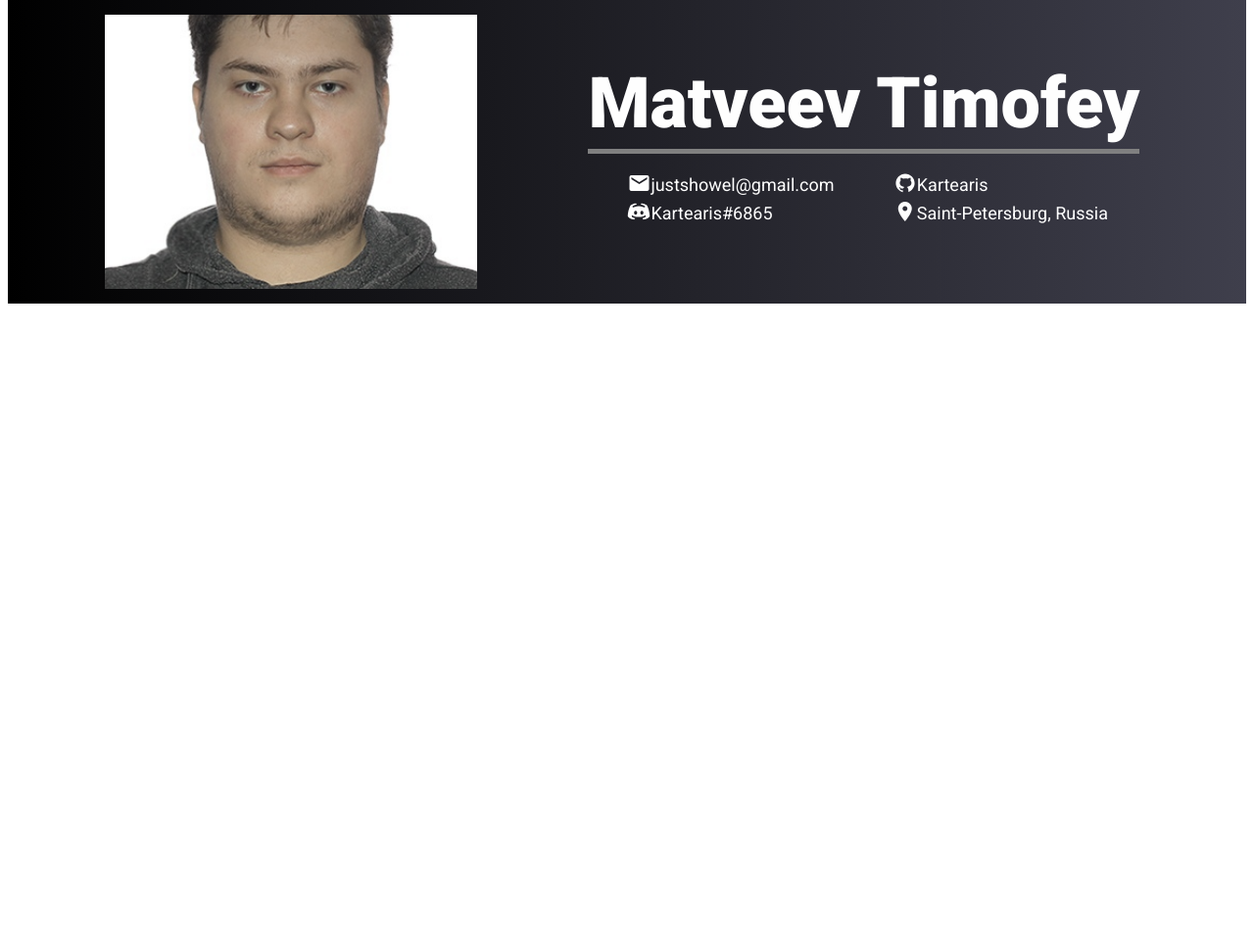
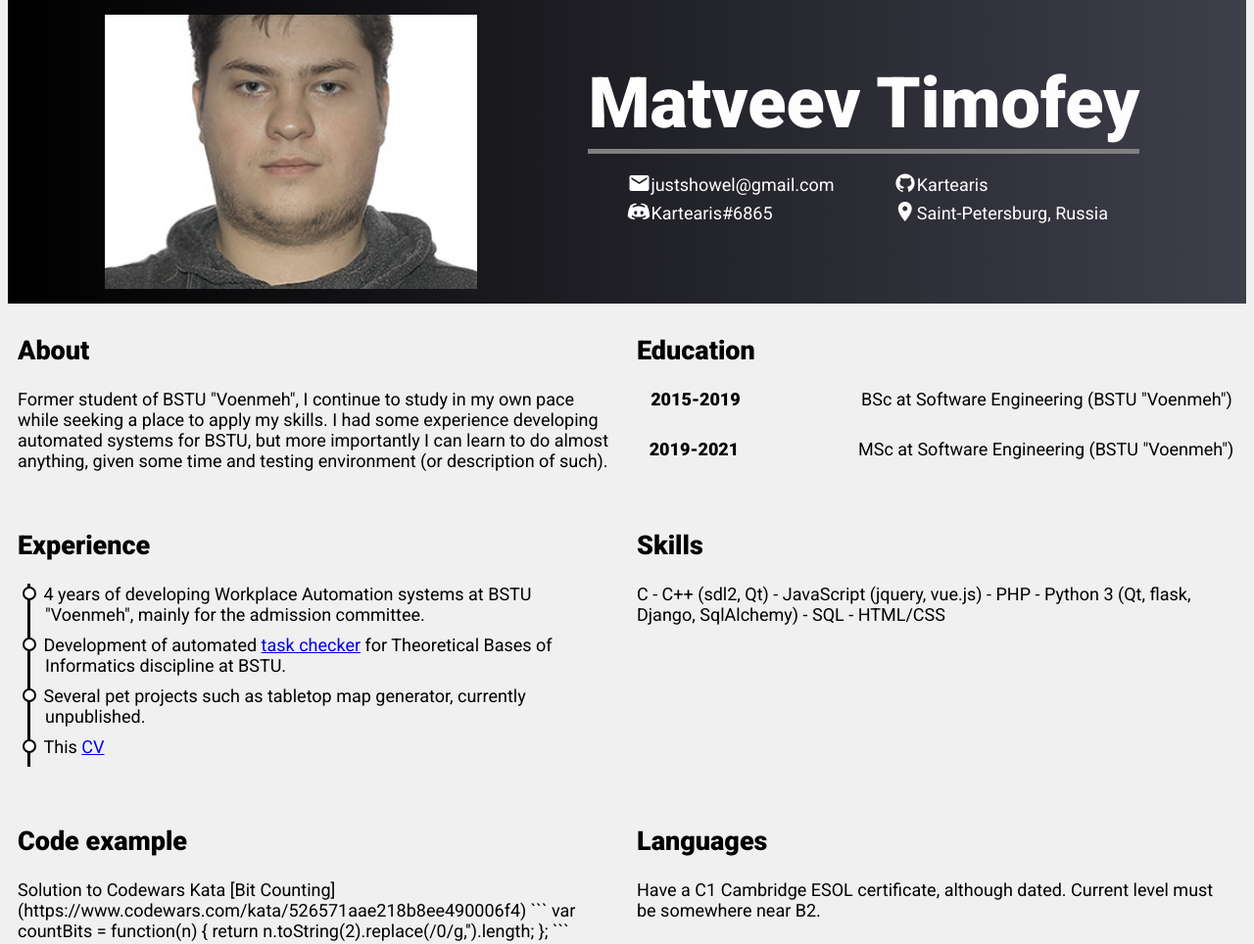
Before and after one commit to Kartearis/rsschool-cv, a plain HTML site: page index.html in a window 1280 px wide. Shown: the whole page at 98% size. Before the commit the page ends 800 px from the top, so only its background shows below. Drawn offline with Linux system fonts and the light colour scheme.

Commit message:
feat: Finish About, Education and Experience sections.

````diff
--- a/index.html
+++ b/index.html
@@ -18,10 +18,10 @@
           <img src="./assets/img/photo.jpg" alt="My photo"/>
         </div>
         <div class="data-container">
-          <div class="name-container">
+          <div id="name" class="name-container">
             <h1>Matveev Timofey</h1>
           </div>
-          <div class="contact-container">
+          <div id="contacts" class="contact-container">
             <ul>
               <li><a href="mailto:justshowel@gmail.com"><span class="material-icons md-24 align">email</span>justshowel@gmail.com</a></li>
               <li><a href="https://discordapp.com/users/186168160821575691"><span class="custom-icons discord"></span>Kartearis#6865</a></li>
@@ -33,7 +33,55 @@
       </div>
     </header>
     <main>
-      <div class="container">
+      <div class="container main-layout">
+        <section id="summary">
+          <h2>About</h2>
+          <p>
+            Former student of BSTU "Voenmeh", I continue to study in my own pace while seeking a place to
+            apply my skills. I had some experience developing automated systems for BSTU, but more importantly
+            I can learn to do almost anything, given some time and testing environment (or description of such).
+          </p>
+        </section>
+        <section id="education">
+          <h2>Education</h2>
+          <ul class="dated-list">
+            <li data-dates="2015-2019">BSc at Software Engineering (BSTU "Voenmeh")</li>
+            <li data-dates="2019-2021">MSc at Software Engineering (BSTU "Voenmeh")</li>
+          </ul>
+        </section>
+        <section id="experience">
+          <h2>Experience</h2>
+          <ul class="timeline">
+            <li>4 years of developing Workplace Automation systems at BSTU "Voenmeh", mainly for the admission committee.</li>
+            <li>Development of automated <a href="http://toi.kartearis.xyz">task checker</a> for Theoretical Bases of Informatics discipline at BSTU.</li>
+            <li>Several pet projects such as tabletop map generator, currently unpublished.</li>
+            <li>This <a href="https://kartearis.github.io/rsschool-cv/">CV</a></li>
+          </ul>
+        </section>
+        <section id="skills">
+          <h2>Skills</h2>
+          C
+          - C++ (sdl2, Qt)
+          - JavaScript (jquery, vue.js)
+          - PHP
+          - Python 3 (Qt, flask, Django, SqlAlchemy)
+          - SQL
+          - HTML/CSS
+        </section>
+        <section id="code-example">
+          <h2>Code example</h2>
+          Solution to Codewars Kata [Bit Counting](https://www.codewars.com/kata/526571aae218b8ee490006f4)
+          ```
+          var countBits = function(n) {
+          return n.toString(2).replace(/0/g,'').length;
+          };
+          ```
+        </section>
+        <section id="languages">
+          <h2>Languages</h2>
+          Have a C1 Cambridge ESOL certificate, although dated. Current level must be somewhere near B2.
+
+        </section>
       </div>
     </main>
     <footer>
--- a/style.css
+++ b/style.css
@@ -42,6 +42,7 @@ body {
   padding-bottom: 0;
   font-family: 'Roboto', sans-serif;
   font-size: 18px;
+  background-color: #F0F0F0;
 }
 
 .container {
@@ -141,3 +142,56 @@ body {
     column-gap: 20px;
   }
 }
+
+.main-layout {
+  display: flex;
+  flex-direction: row;
+  flex-wrap: wrap;
+  padding: 10px;
+  gap: 20px;
+}
+
+@media (min-width: 500px) {
+  .main-layout section {
+    width: calc(50% - 10px);
+  }
+}
+
+ul.dated-list {
+  list-style: none;
+  padding-left: 10px;
+}
+
+ul.dated-list li {
+  margin-bottom: 5%;
+  display: flex;
+  justify-content: space-evenly;
+}
+ul.dated-list li:before {
+  content: attr(data-dates);
+  flex-basis: 30%;
+  margin-right: 5%;
+  font-weight: bolder;
+}
+
+ul.timeline {
+  list-style: none;
+  padding-left: 10px;
+}
+
+ul.timeline li {
+  border-left: 3px solid black;
+  padding-left: 15px;
+  padding-bottom: 10px;
+}
+ul.timeline li:before {
+  content: "";
+  margin-left: -23.5px;
+  margin-right: 8px;
+  display: inline-block;
+  background-color: #FFF;
+  width: 10px;
+  height: 10px;
+  border: 2px solid black;
+  border-radius: 50%;
+}
````
